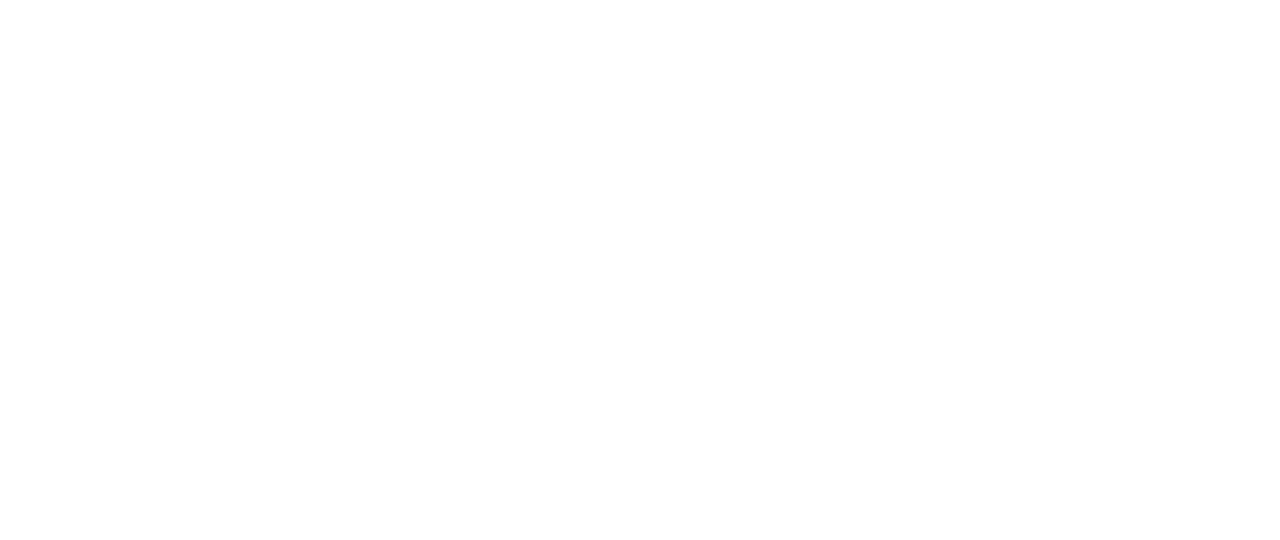
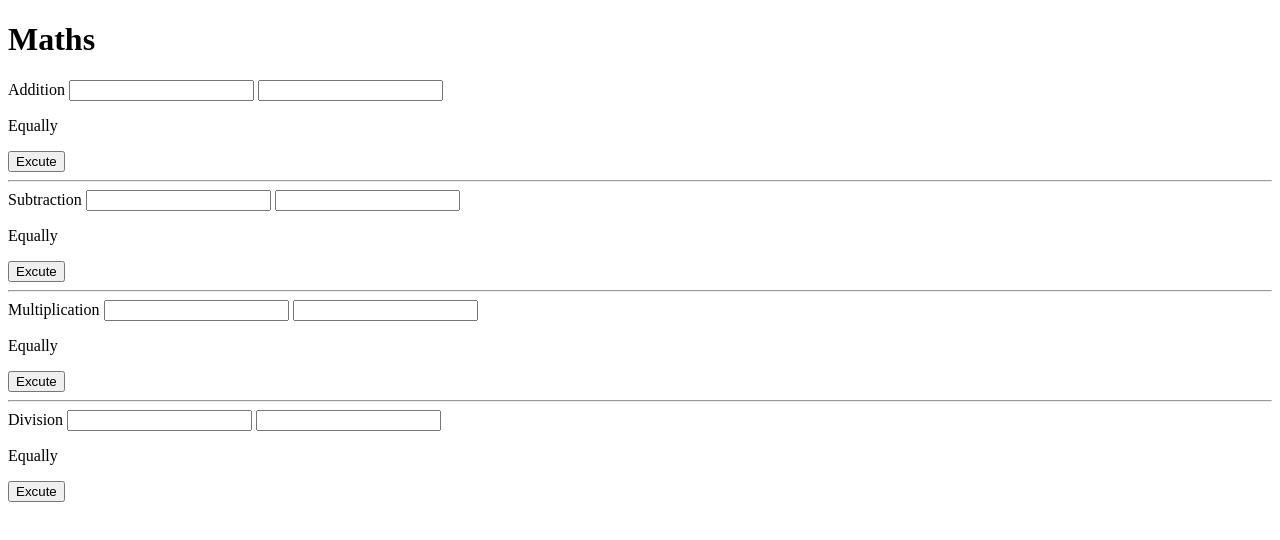
Before and after one commit to AmanKalkanbaev/first-javascrit-repo, a plain HTML site: page index.html in a window 1280 px wide. Drawn offline with Linux system fonts and the light colour scheme.

Commit message:
wrote all the code for the block with formulas

```diff
--- a/index.html
+++ b/index.html
@@ -8,6 +8,48 @@
 </head>
 <body>
 
+    <div class="glass">
+        <h1>Maths</h1>
+        <div class="addition">
+            <form action="">
+                <label for="addition">Addition</label>
+                <input id="addition" type="text">
+                <input id="additionTwo" type="text">
+                <p id="equally">Equally</p>
+                <button onclick="addition">Excute</button>
+            </form>
+        </div>
+        <hr>
+        <div class="subtraction">
+            <form action="">
+                <label for="subtraction">Subtraction</label>
+                <input id="subtraction" type="text">
+                <input id="subtractionTwo" type="text">
+                <p id="equally">Equally</p>
+                <button onclick="subtraction">Excute</button>
+            </form>
+        </div>
+        <hr>
+        <div class="multiplication">
+            <form action="">
+                <label for="multiplication">Multiplication</label>
+                <input id="multiplication" type="text">
+                <input id="multiplicationTwo" type="text">
+                <p id="equally">Equally</p>
+                <button onclick="multiplication">Excute</button>
+            </form>
+        </div>
+        <hr>
+        <div class="division">
+            <form action="">
+                <label for="division">Division</label>
+                <input id="division" type="text">
+                <input id="divisionTwo" type="text">
+                <p id="equally">Equally</p>
+                <button onclick="division">Excute</button>
+            </form>
+        </div>
+    </div>
 
     <script src="./script.js"></script>
 </body>
```
